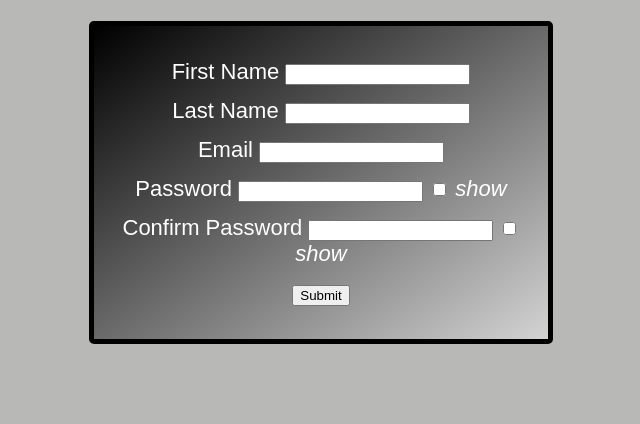
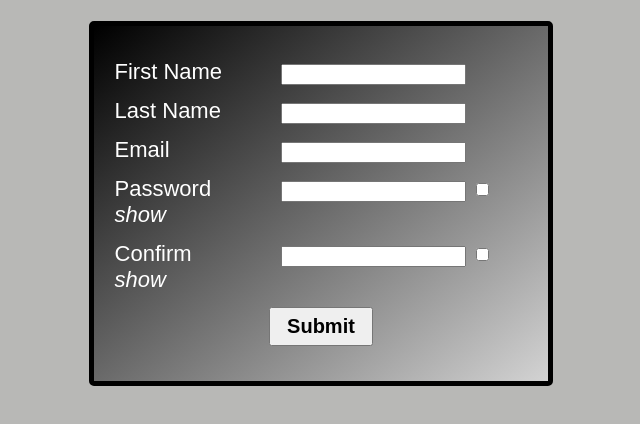
Before and after one commit to ManoliShah03/Javascript_Form_Validation, a plain HTML site: page index.html in a window 1280 px wide. Shown: the part 136-560 px from the top of the page, without its empty margins (319-959 px from the left). Drawn offline with Linux system fonts and the light colour scheme.

Commit message:
my first update

```diff
--- a/index.html
+++ b/index.html
@@ -17,33 +17,33 @@
 
       <div class="box">
 
-        <label for="fname">First Name </label>
-        <input type="text" id="fname" name="fname">
+      <label for="fname" id="first">First Name </label>
+      <input type="text" id="fname" name="fname">
       </div>
 
       <div class="box">
-        <label for="lname">Last Name </label>
+        <label for="lname" id="first">Last Name </label>
         <input type="text" id="lname" name="lname">
       </div>
 
       <div class="box">
-        <label for="email">Email </label>
+        <label for="email" id="first">Email </label>
         <input type="text" id="email" name="email">
       </div>
 
       <div class="box">
-        <label for="password">Password </label>
+        <label for="password" id="first">Password </label>
         <input type="password" id="password" name="password">
         <input type="checkbox" onclick="Toggle()"> <i>show</i>
       </div>
 
       <div class="box">
-        <label for="cpassword">Confirm Password </label>
+        <label for="cpassword" id="first">Confirm </label>
         <input type="password" id="cpassword" name="cpassword">
         <input type="checkbox" onclick="Toggle2()"> <i>show</i>
       </div>
 
-      <div class="box">
+      <div class="box1">
         <input type="submit" onclick="adddata()" value="Submit">
       </div>
 
--- a/index.js
+++ b/index.js
@@ -8,19 +8,19 @@ function validateForm() {
     }
     if(!(regName.test(fname)))
     {
-        alert('Invalid first name given');
+        alert('Invalid First Name given');
         return false;
     }
 
     var regName = /^[A-Za-z]+$/;
     var lname = document.forms["myform"]["lname"].value;
     if(lname == "" || lname==null){
-        alert('last Name cannot be empty');
+        alert('Last Name cannot be empty');
         return false;
     }
     if(!(regName.test(lname)))
     {
-        alert('Invalid last name given');
+        alert('Invalid Last Name given');
         return false;
     }
 
--- a/style.css
+++ b/style.css
@@ -1,4 +1,71 @@
-body{
+/* body{
+    margin: 2%;
+    padding: 0%;
+    text-align: center;
+    font-family: Arial, Helvetica, sans-serif;
+}
+
+
+
+.container{
+    text-align: left;
+    border: 5px solid black;
+    width: 40%;
+    margin: 2% auto 0% auto;
+    padding: 2% 1% 2% 1%;
+    border-radius: 5px;
+    background-image: linear-gradient(to bottom right, black, lightgray)
+}
+
+.container .box{
+    margin: 1%;
+    padding: 1%;
+    font-size: 22px;
+    color: white;
+
+    /* color: black; */
+    /* font-family: Arial, Helvetica, sans-serif;
+}
+
+.box label{
+    width: 120px;
+
+}
+.box1{
+    margin: 10px auto;
+    display: table;
+    padding: 1%;
+    font-size: 20px;
+    font-weight: bolder;
+    color: white;
+    text-align: center; */
+    /* color: black; */
+    /* font-family: Arial, Helvetica, sans-serif;
+} */
+/*
+#first{
+    padding-right: 50px;
+}
+
+h1{
+    padding-top: 70px;
+}
+
+body {
+
+    background-color: rgb(186, 186, 184);
+    animation-name: bgcolor;
+    animation-duration: 6s;
+  }
+
+  @keyframes bgcolor {
+    from {background-color: rgb(74, 73, 67);}
+    to {background-color: rgb(186, 186, 184);}
+  }  */
+
+
+
+  body{
     margin: 2%;
     padding: 0%;
     text-align: center;
@@ -6,7 +73,7 @@ body{
 }
 
 .container{
-    text-align: center;
+    text-align: left;
     border: 5px solid black;
     width: 35%;
     margin: 2% auto 0% auto;
@@ -20,8 +87,33 @@ body{
     padding: 1%;
     font-size: 22px;
     color: white;
+
     /* color: black; */
     font-family: Arial, Helvetica, sans-serif;
+    /*! display: inline-block; */
+}
+
+.box label{
+    width: 110px;
+
+    display: inline-block;
+}
+.box1 input{
+    margin: 10px auto;
+    display: table;
+    padding: 1%;
+    font-size: 20px;
+    font-weight: bolder;
+    /*! color: white; */
+    text-align: center;
+    /* color: black; */
+    font-family: Arial, Helvetica, sans-serif;
+    display: block;
+    padding: 6px 16px;
+}
+
+#first{
+    padding-right: 50px;
 }
 
 h1{
```
